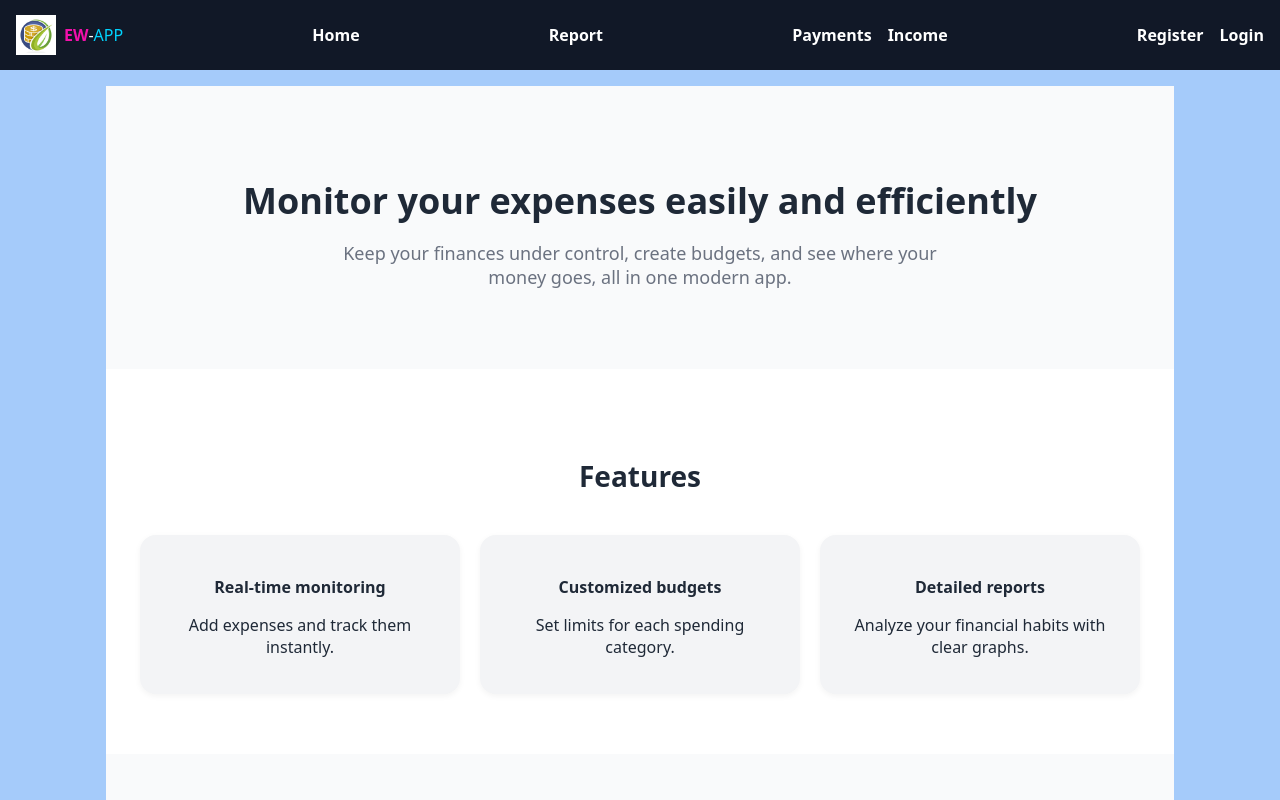
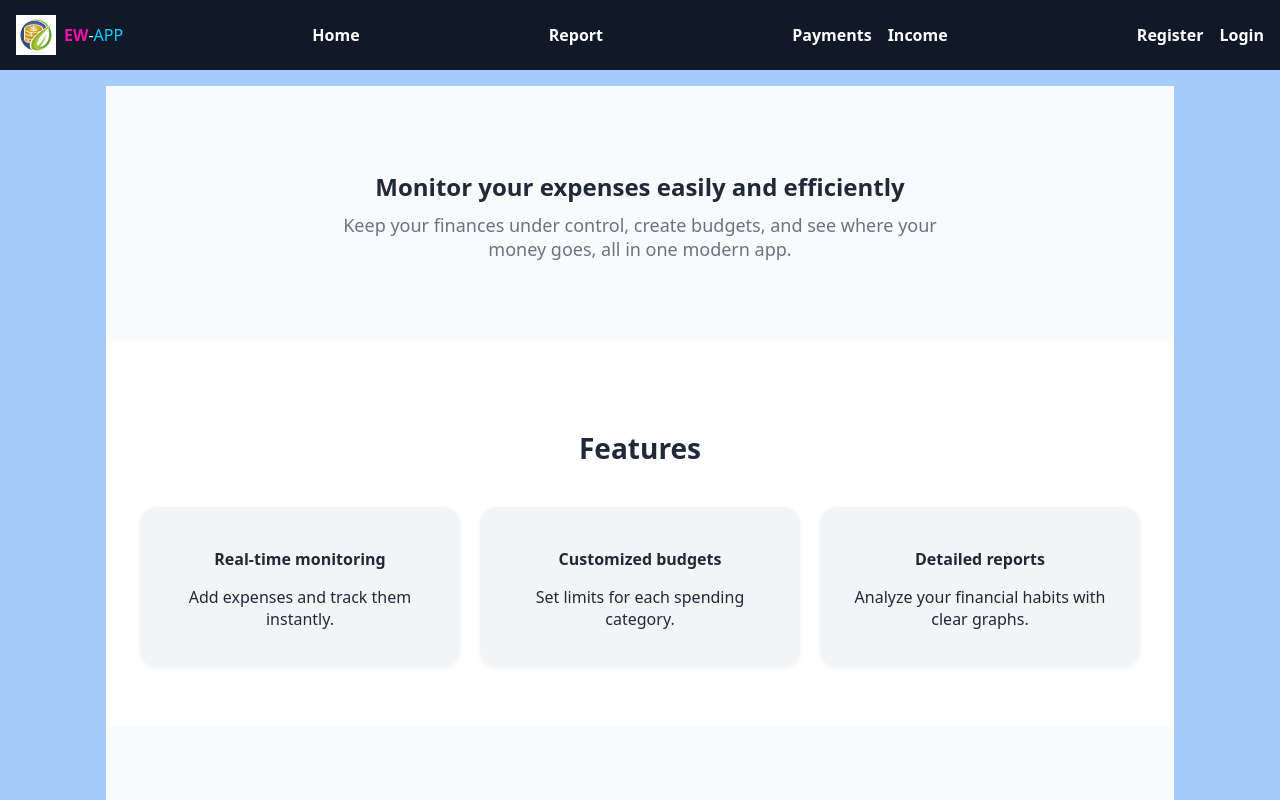
Before and after one commit to Ovidiu-Martalogu/ew-app, a React (Vite) app: page / in a window 1280 px wide. Shown: the top 800 px of the page. Built offline with nearby package versions, Linux system fonts and the light colour scheme; data requests are answered from the project's data file.

Commit message:
arrange FirstPage

```diff
--- a/src/features/First-page/FirstPage.module.css
+++ b/src/features/First-page/FirstPage.module.css
@@ -52,17 +52,18 @@
 }
 
 /* CTA */
-.upAndDownText {
+.titleAndFooter {
     text-align: center;
     padding: 60px 20px;
+
 }
 
-.upAndDownText h3 {
+.titleAndFooter h3 {
     font-size: 24px;
     margin-bottom: 10px;
 }
 
-.upAndDownText p {
+.titleAndFooter p {
     color: #6b7280;
     margin-bottom: 20px;
 }
--- a/src/features/First-page/FirstPage.tsx
+++ b/src/features/First-page/FirstPage.tsx
@@ -41,13 +41,13 @@ export function FirstPage() {
 
     return (
         <div className={styles.container}>
-            <section className={styles.upAndDownText}>
+            <section className={styles.titleAndFooter}>
                 {firstPage.map((firstP, i) =>
                 (
                     <div key={i}>
-                        <h2 className={styles.title}>
+                        <h3 className={styles.title}>
                             {firstP.title}
-                        </h2>
+                        </h3>
                         <p className={styles.subtitle}>
                             {firstP.subtitle}
                         </p>
@@ -104,7 +104,7 @@ export function FirstPage() {
                 </div>
             </section>
 
-            <section className={styles.upAndDownText}>
+            <section className={styles.titleAndFooter}>
                 {firstPage.map((firstF, i) => (
                     <div key={i}>
                         <h3>{firstF.footerTitle}</h3>
```
